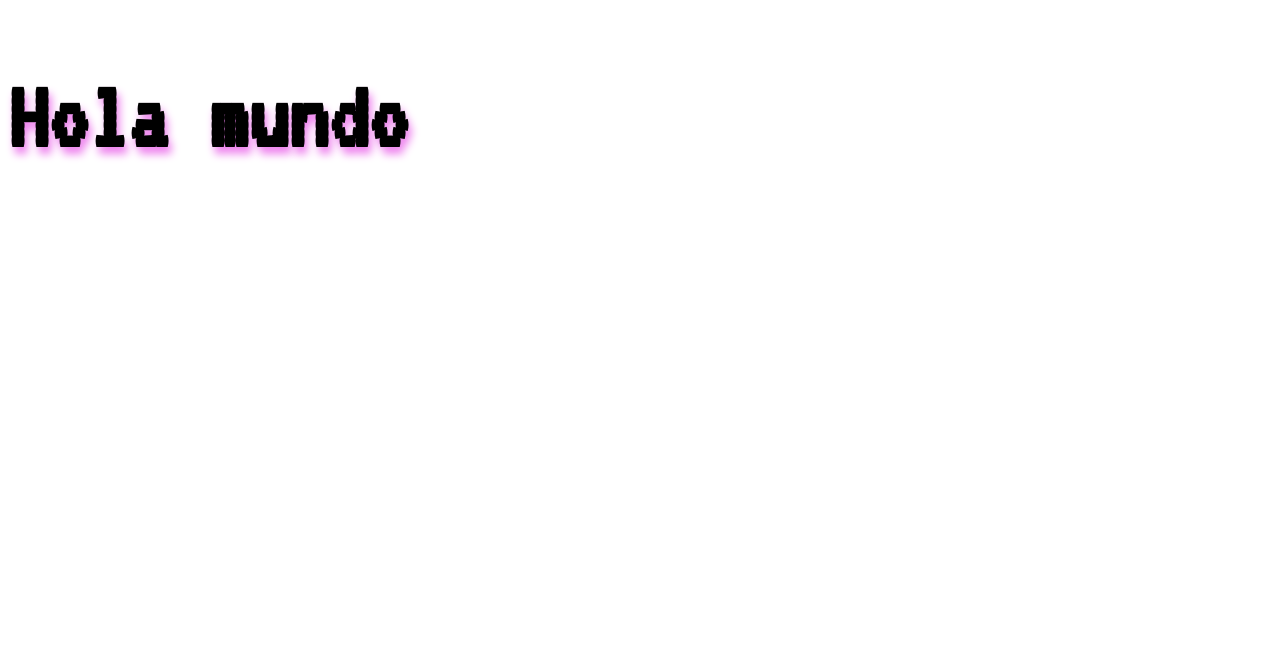
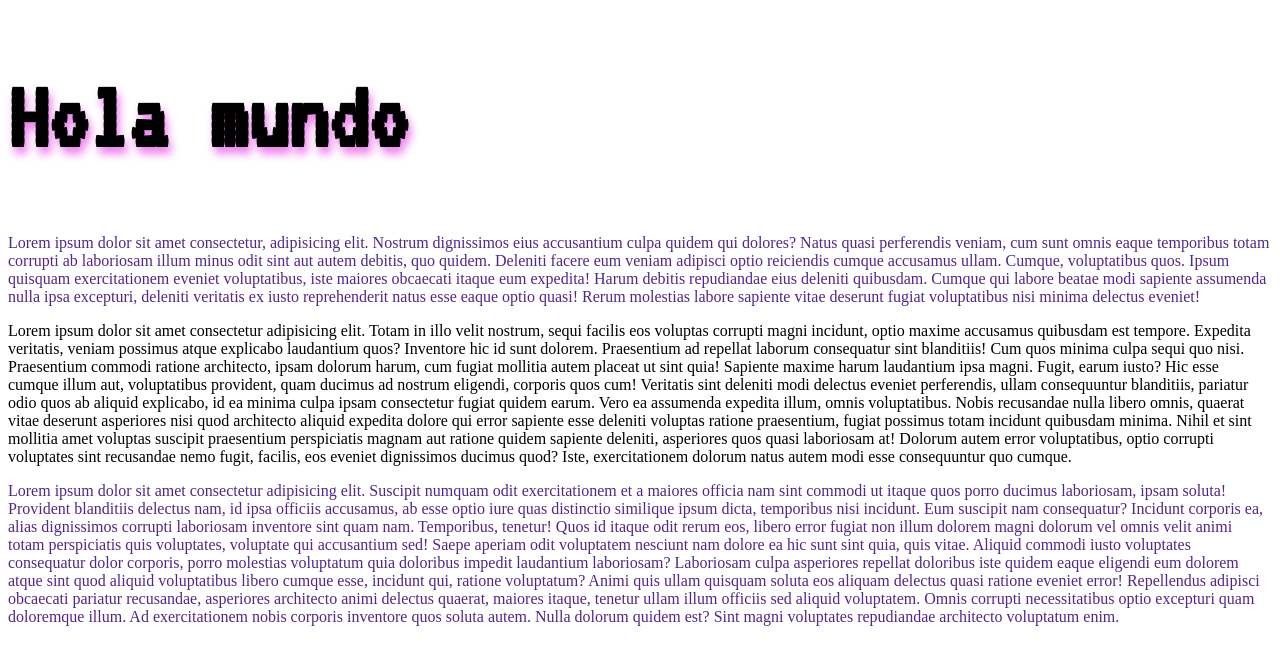
Before and after one commit to Miguel-prog1/Tarea-_de_frontend, a plain HTML site: page index.html in a window 1280 px wide. Drawn offline with Linux system fonts and the light colour scheme; a web font is replaced by a local one.

Commit message:
Ejercicio 2 terminado

```diff
--- a/index.html
+++ b/index.html
@@ -1,11 +1,13 @@
 <!DOCTYPE html>
 <html lang="en">
+
 <head>
     <meta charset="UTF-8">
     <meta name="viewport" content="width=device-width, initial-scale=1.0">
     <title>Document</title>
     <link rel="stylesheet" href="/style/style.css">
 </head>
+
 <body>
     <header>
         <h1>
@@ -15,5 +17,49 @@
         </h1>
 
     </header>
+
+    <main>
+        <p>
+            Lorem ipsum dolor sit amet consectetur, adipisicing elit. Nostrum dignissimos eius accusantium culpa quidem
+            qui dolores? Natus quasi perferendis veniam, cum sunt omnis eaque temporibus totam corrupti ab laboriosam
+            illum minus odit sint aut autem debitis, quo quidem. Deleniti facere eum veniam adipisci optio reiciendis
+            cumque accusamus ullam. Cumque, voluptatibus quos. Ipsum quisquam exercitationem eveniet voluptatibus, iste
+            maiores obcaecati itaque eum expedita! Harum debitis repudiandae eius deleniti quibusdam. Cumque qui labore
+            beatae modi sapiente assumenda nulla ipsa excepturi, deleniti veritatis ex iusto reprehenderit natus esse
+            eaque optio quasi! Rerum molestias labore sapiente vitae deserunt fugiat voluptatibus nisi minima delectus
+            eveniet!
+        </p>
+        <p>Lorem ipsum dolor sit amet consectetur adipisicing elit. Totam in illo velit nostrum, sequi facilis eos
+            voluptas corrupti magni incidunt, optio maxime accusamus quibusdam est tempore. Expedita veritatis, veniam
+            possimus atque explicabo laudantium quos? Inventore hic id sunt dolorem. Praesentium ad repellat laborum
+            consequatur sint blanditiis! Cum quos minima culpa sequi quo nisi. Praesentium commodi ratione architecto,
+            ipsam dolorum harum, cum fugiat mollitia autem placeat ut sint quia! Sapiente maxime harum laudantium ipsa
+            magni. Fugit, earum iusto? Hic esse cumque illum aut, voluptatibus provident, quam ducimus ad nostrum
+            eligendi, corporis quos cum! Veritatis sint deleniti modi delectus eveniet perferendis, ullam consequuntur
+            blanditiis, pariatur odio quos ab aliquid explicabo, id ea minima culpa ipsam consectetur fugiat quidem
+            earum. Vero ea assumenda expedita illum, omnis voluptatibus. Nobis recusandae nulla libero omnis, quaerat
+            vitae deserunt asperiores nisi quod architecto aliquid expedita dolore qui error sapiente esse deleniti
+            voluptas ratione praesentium, fugiat possimus totam incidunt quibusdam minima. Nihil et sint mollitia amet
+            voluptas suscipit praesentium perspiciatis magnam aut ratione quidem sapiente deleniti, asperiores quos
+            quasi laboriosam at! Dolorum autem error voluptatibus, optio corrupti voluptates sint recusandae nemo fugit,
+            facilis, eos eveniet dignissimos ducimus quod? Iste, exercitationem dolorum natus autem modi esse
+            consequuntur quo cumque.</p>
+        <p> Lorem ipsum dolor sit amet consectetur adipisicing elit. Suscipit numquam odit exercitationem et a maiores
+            officia nam sint commodi ut itaque quos porro ducimus laboriosam, ipsam soluta! Provident blanditiis
+            delectus nam, id ipsa officiis accusamus, ab esse optio iure quas distinctio similique ipsum dicta,
+            temporibus nisi incidunt. Eum suscipit nam consequatur? Incidunt corporis ea, alias dignissimos corrupti
+            laboriosam inventore sint quam nam. Temporibus, tenetur! Quos id itaque odit rerum eos, libero error fugiat
+            non illum dolorem magni dolorum vel omnis velit animi totam perspiciatis quis voluptates, voluptate qui
+            accusantium sed! Saepe aperiam odit voluptatem nesciunt nam dolore ea hic sunt sint quia, quis vitae.
+            Aliquid commodi iusto voluptates consequatur dolor corporis, porro molestias voluptatum quia doloribus
+            impedit laudantium laboriosam? Laboriosam culpa asperiores repellat doloribus iste quidem eaque eligendi eum
+            dolorem atque sint quod aliquid voluptatibus libero cumque esse, incidunt qui, ratione voluptatum? Animi
+            quis ullam quisquam soluta eos aliquam delectus quasi ratione eveniet error! Repellendus adipisci obcaecati
+            pariatur recusandae, asperiores architecto animi delectus quaerat, maiores itaque, tenetur ullam illum
+            officiis sed aliquid voluptatem. Omnis corrupti necessitatibus optio excepturi quam doloremque illum. Ad
+            exercitationem nobis corporis inventore quos soluta autem. Nulla dolorum quidem est? Sint magni voluptates
+            repudiandae architecto voluptatum enim.</p>
+    </main>
 </body>
+
 </html>
--- a/style/style.css
+++ b/style/style.css
@@ -6,3 +6,6 @@ h1 {
     font-size: 100px;
     text-shadow: 3px 7px 8px violet;
 }
+p:nth-child(odd){
+    color: rgb(80, 39, 138);
+}
```
